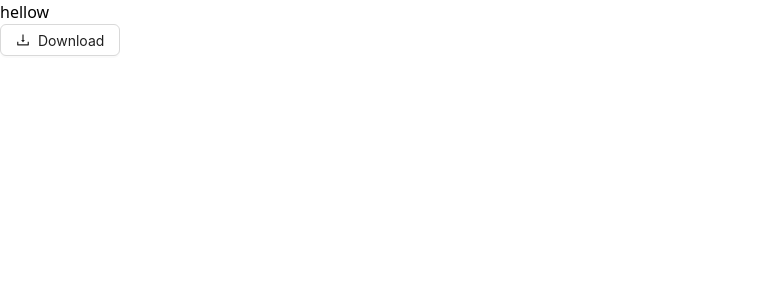
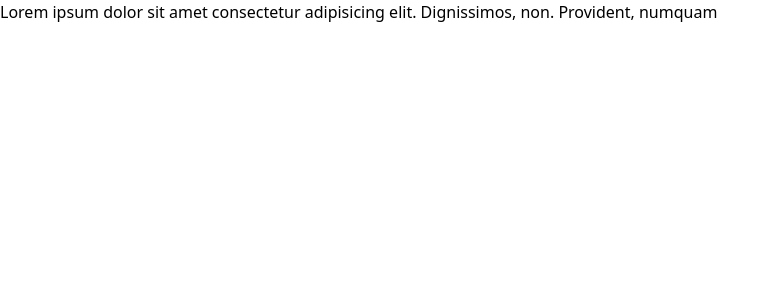
Before and after one commit to mmahbubr0823/sports-haven, a React (Vite) app: page / in a window 1280 px wide. Shown: the top 300 px of the page, without its empty margins (0-780 px from the left). Built offline with nearby package versions, Linux system fonts and the light colour scheme.

Commit message:
main layout created

```diff
--- a/src/App.css
+++ /dev/null
@@ -1,5 +0,0 @@
-*{
-  margin: 0;
-  padding: 0;
-  box-sizing: border-box;
-}
--- a/src/App.tsx
+++ /dev/null
@@ -1,18 +0,0 @@
-
-import { DownloadOutlined } from '@ant-design/icons'
-import './App.css'
-import { Button, } from 'antd'
-function App() {
-
-
-  return (
-    <>
-     <h1>hellow</h1>
-     <Button className='bg-yellow-400' icon={<DownloadOutlined/>}>
-            Download
-          </Button>
-    </>
-  )
-}
-
-export default App
--- /dev/null
+++ b/src/component/layout/mainLayout/MainLayout.tsx
@@ -0,0 +1,13 @@
+import Container from "../../ui/container/Container";
+
+const MainLayout = () => {
+    return (
+       <Container>
+         <div>
+            <h1>Lorem ipsum dolor sit amet consectetur adipisicing elit. Dignissimos, non. Provident, numquam</h1>
+        </div>
+       </Container>
+    );
+};
+
+export default MainLayout;
--- /dev/null
+++ b/src/component/ui/container/Container.tsx
@@ -0,0 +1,12 @@
+
+const Container = ({children}) => {
+    return (
+        <div className='max-w-screen-xl mx-auto px-8 md:px-10 lg:px-12 py-2'>
+            {
+                children
+            }
+        </div>
+    );
+};
+
+export default Container;
--- a/src/main.tsx
+++ b/src/main.tsx
@@ -1,10 +1,11 @@
 import React from 'react'
 import ReactDOM from 'react-dom/client'
-import App from './App.tsx'
 import './index.css'
+import AllRoutes from './routes/allRoutes/AllRoutes.tsx'
+import { RouterProvider } from 'react-router-dom'
 
 ReactDOM.createRoot(document.getElementById('root')!).render(
   <React.StrictMode>
-    <App />
+   <RouterProvider router={AllRoutes} />
   </React.StrictMode>,
 )
--- /dev/null
+++ b/src/pages/PageNotFound/PageNotFound.tsx
@@ -0,0 +1,18 @@
+import { ArrowLeftOutlined } from '@ant-design/icons';
+import { Button } from 'antd';
+import { Link } from 'react-router-dom';
+
+const PageNotFound = () => {
+    return (
+        <div>
+            <Link to={'/'}>
+                <Button className="bg-[#eb27da] px-4 py-1 rounded-lg text-white ml-5 mt-5" icon={<ArrowLeftOutlined />}>Home</Button>
+            </Link>
+            <div className="flex justify-center items-center my-16">
+                <img className=" w-[600px] h-[600] rounded-2xl" src="https://i.ibb.co/9T8ykCT/222468-P1-PZG2-870.jpg" alt="" />
+            </div>
+        </div>
+    );
+};
+
+export default PageNotFound;
--- /dev/null
+++ b/src/routes/allRoutes/AllRoutes.tsx
@@ -0,0 +1,16 @@
+import { createBrowserRouter } from 'react-router-dom';
+import MainLayout from '../../component/layout/mainLayout/MainLayout';
+import PageNotFound from '../../pages/PageNotFound/PageNotFound';
+
+const AllRoutes = createBrowserRouter([
+    {
+        path:'/',
+        element:<MainLayout></MainLayout>
+    },
+    {
+        path: '*',
+        element: <PageNotFound></PageNotFound>
+    }
+])
+
+export default AllRoutes;
```
